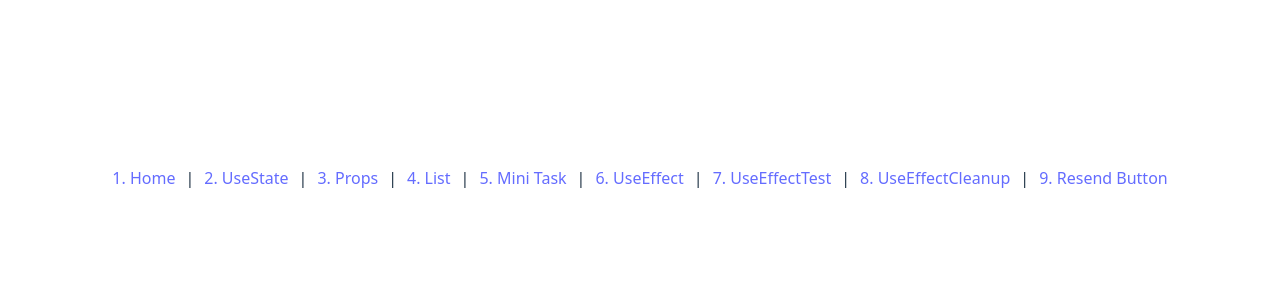
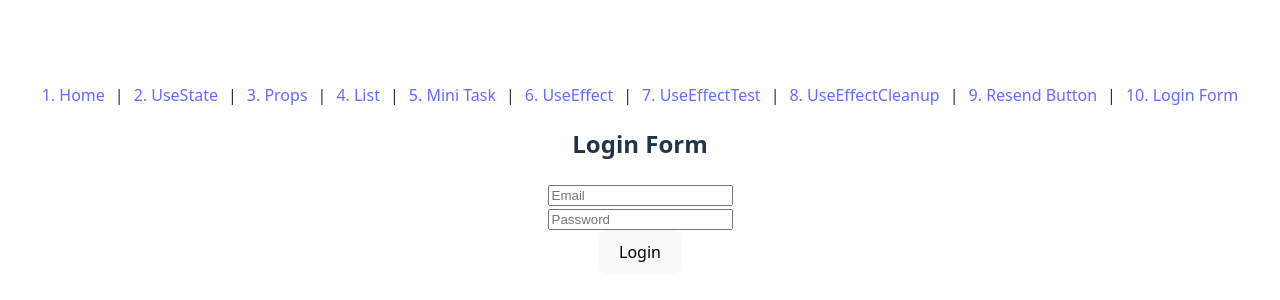
Before and after one commit to DevParmar2101/react-basic, a React (Vite) app: page /login-form in a window 1280 px wide. Shown: the part 222-522 px from the top of the page. Built offline with nearby package versions, Linux system fonts and the light colour scheme.

Commit message:
- Login form phase is done we added one custom validation for the for

```diff
--- a/src/App.jsx
+++ b/src/App.jsx
@@ -9,12 +9,14 @@ import UseEffect from "./pages/UseEffect";
 import UseEffectTest from "./pages/UseEffectTest";
 import UseEffectCleanup from "./pages/UseEffectCleanup";
 import ResendButton from "./pages/ResendButton";
+import LoginForm from "./pages/LoginForm";
 
 import './App.css'
 
 function App() {
     return (
         <BrowserRouter>
+
             <nav style={{ display: "flex", gap: "10px" }}>
                 <Link to="/">1. Home</Link> |
                 <Link to="/state">2. UseState</Link> |
@@ -24,8 +26,10 @@ function App() {
                 <Link to="/use-effect">6. UseEffect</Link> |
                 <Link to="/use-effect-test">7. UseEffectTest</Link> |
                 <Link to="/use-effect-cleanup">8. UseEffectCleanup</Link> |
-                <Link to="/resend-button">9. Resend Button</Link>
+                <Link to="/resend-button">9. Resend Button</Link> |
+                <Link to="/login-form">10. Login Form</Link>
             </nav>
+
             <Routes>
                 <Route path="/" element={<Home />} />
                 <Route path="/state" element={<UseState />} />
@@ -36,7 +40,9 @@ function App() {
                 <Route path="/use-effect-test" element={<UseEffectTest />} />
                 <Route path="/use-effect-cleanup" element={<UseEffectCleanup />} />
                 <Route path="/resend-button" element={<ResendButton />} />
+                <Route path="/login-form" element={<LoginForm />} />
             </Routes>
+
         </BrowserRouter>
     );
 }
--- /dev/null
+++ b/src/pages/LoginForm.jsx
@@ -0,0 +1,53 @@
+import {useState} from "react";
+
+function LoginForm ()
+{
+    const [form, setForm] = useState({
+        email : "",
+        password : ""
+    });
+
+    const [error, setError] = useState("");
+
+    function handleChange(e) {
+        const { name, value } = e.target;
+
+        setForm(prev => ({
+            ...prev,
+            [name] : value
+        }));
+    }
+
+    function handleSubmit(e) {
+        e.preventDefault();
+
+        if (!form.email || !form.password) {
+            setError("All fields are required");
+            return;
+        }
+
+        setError("");
+        console.log("Form Submitted:", form);
+    }
+
+    return (
+        <div>
+            <h2>Login Form</h2>
+
+            {error && <p style={{ color: "red" }}>{error}</p> }
+
+            <form onSubmit={handleSubmit}>
+                <div>
+                    <input type="email" name="email" placeholder="Email" value={form.email} onChange={handleChange} />
+                </div>
+                <div>
+                    <input type="password" name="password" placeholder="Password" value={form.password} onChange={handleChange} />
+                </div>
+
+                <button type="submit">Login</button>
+            </form>
+        </div>
+    );
+}
+
+export default LoginForm;
```
